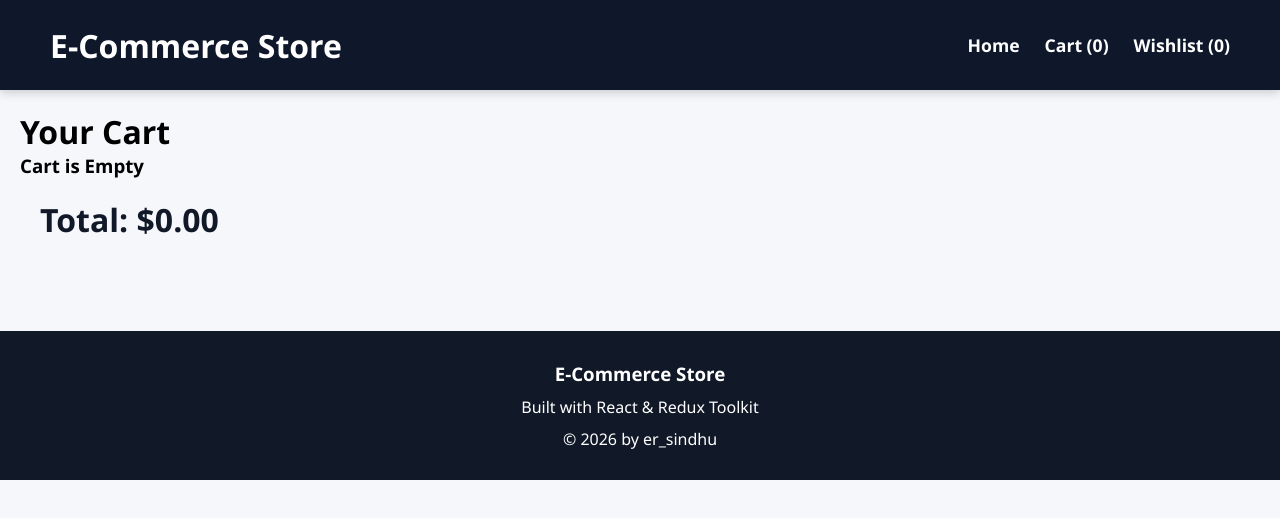
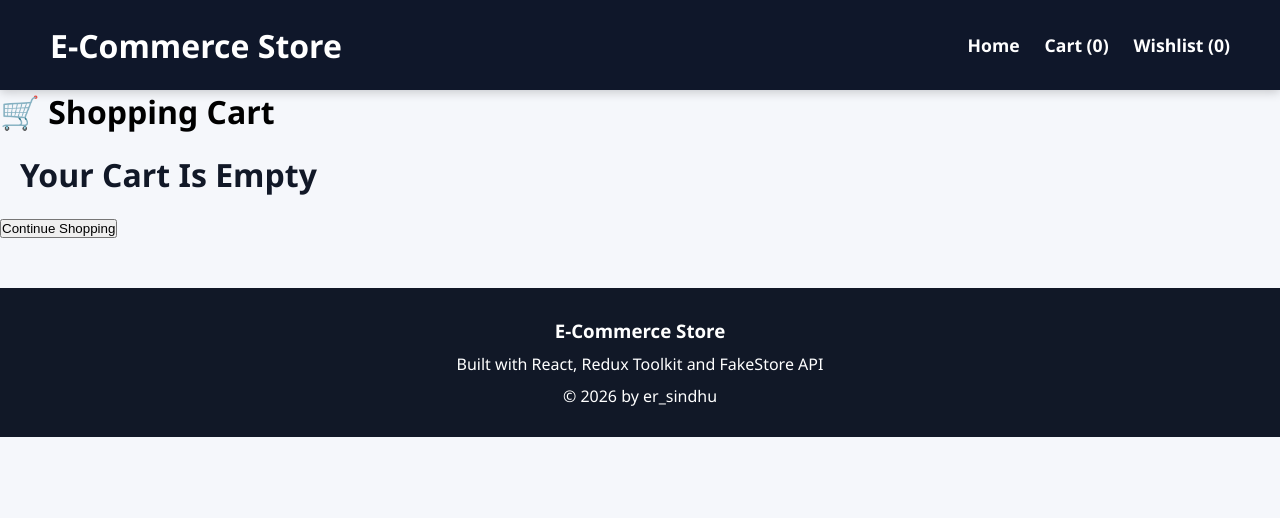
Before and after one commit to sindhukumarray/ecommerce-storefront, a React (Create React App) app: page /cart in a window 1280 px wide. Shown: the top 518 px of the page. Built offline with nearby package versions, Linux system fonts and the light colour scheme.

Commit message:
Enhance cart page UI and user experience

```diff
--- a/src/components/Footer/Footer.jsx
+++ b/src/components/Footer/Footer.jsx
@@ -4,7 +4,8 @@ function Footer() {
       <h3>E-Commerce Store</h3>
 
       <p>
-        Built with React & Redux Toolkit
+        Built with React, Redux Toolkit
+        and FakeStore API
       </p>
 
       <p>
--- a/src/pages/Cart.jsx
+++ b/src/pages/Cart.jsx
@@ -28,77 +28,99 @@ function Cart() {
   }, [items]);
 
   return (
-    <div style={{ padding: "20px" }}>
-      <h1>Your Cart</h1>
+    <div className="cart-container">
+      <h1>🛒 Shopping Cart</h1>
 
       {items.length === 0 ? (
-        <h3>Cart is Empty</h3>
+        <div className="empty-cart">
+          <h2>Your Cart Is Empty</h2>
+
+          <Link to="/">
+            <button>
+              Continue Shopping
+            </button>
+          </Link>
+        </div>
       ) : (
-        items.map((item) => (
+        <>
+          {items.map((item) => (
             <div
               key={item.id}
-            style={{
-              border: "1px solid #ddd",
-              marginBottom: "10px",
-              padding: "10px",
-            }}
+              className="cart-item"
             >
+              <img
+                src={item.image}
+                alt={item.title}
+                className="cart-image"
+              />
+
+              <div className="cart-details">
                 <h3>{item.title}</h3>
 
-            <p>${item.price}</p>
+                <p>
+                  Price:
+                  ${item.price}
+                </p>
 
+                <div className="quantity-controls">
                   <button
                     onClick={() =>
                       dispatch(
-                  decreaseQuantity(item.id)
+                        decreaseQuantity(
+                          item.id
+                        )
                       )
                     }
                   >
                     -
                   </button>
 
-            <span
-              style={{
-                margin: "0 10px",
-              }}
-            >
+                  <span>
                     {item.quantity}
                   </span>
 
                   <button
                     onClick={() =>
                       dispatch(
-                  increaseQuantity(item.id)
+                        increaseQuantity(
+                          item.id
+                        )
                       )
                     }
                   >
                     +
                   </button>
-
-            <br />
-            <br />
+                </div>
 
                 <button
+                  className="remove-btn"
                   onClick={() =>
                     dispatch(
-                  removeFromCart(item.id)
+                      removeFromCart(
+                        item.id
+                      )
                     )
                   }
                 >
                   Remove
                 </button>
               </div>
-        ))
-      )}
+            </div>
+          ))}
 
-      <h2>Total: ${total.toFixed(2)}</h2>
+          <div className="cart-summary">
+            <h2>
+              Total:
+              ${total.toFixed(2)}
+            </h2>
 
-      {items.length > 0 && (
             <Link to="/checkout">
-          <button>
+              <button className="checkout-btn">
                 Proceed To Checkout
               </button>
             </Link>
+          </div>
+        </>
       )}
     </div>
   );
```
Lines whose indentation alone changed are shown as unchanged.
